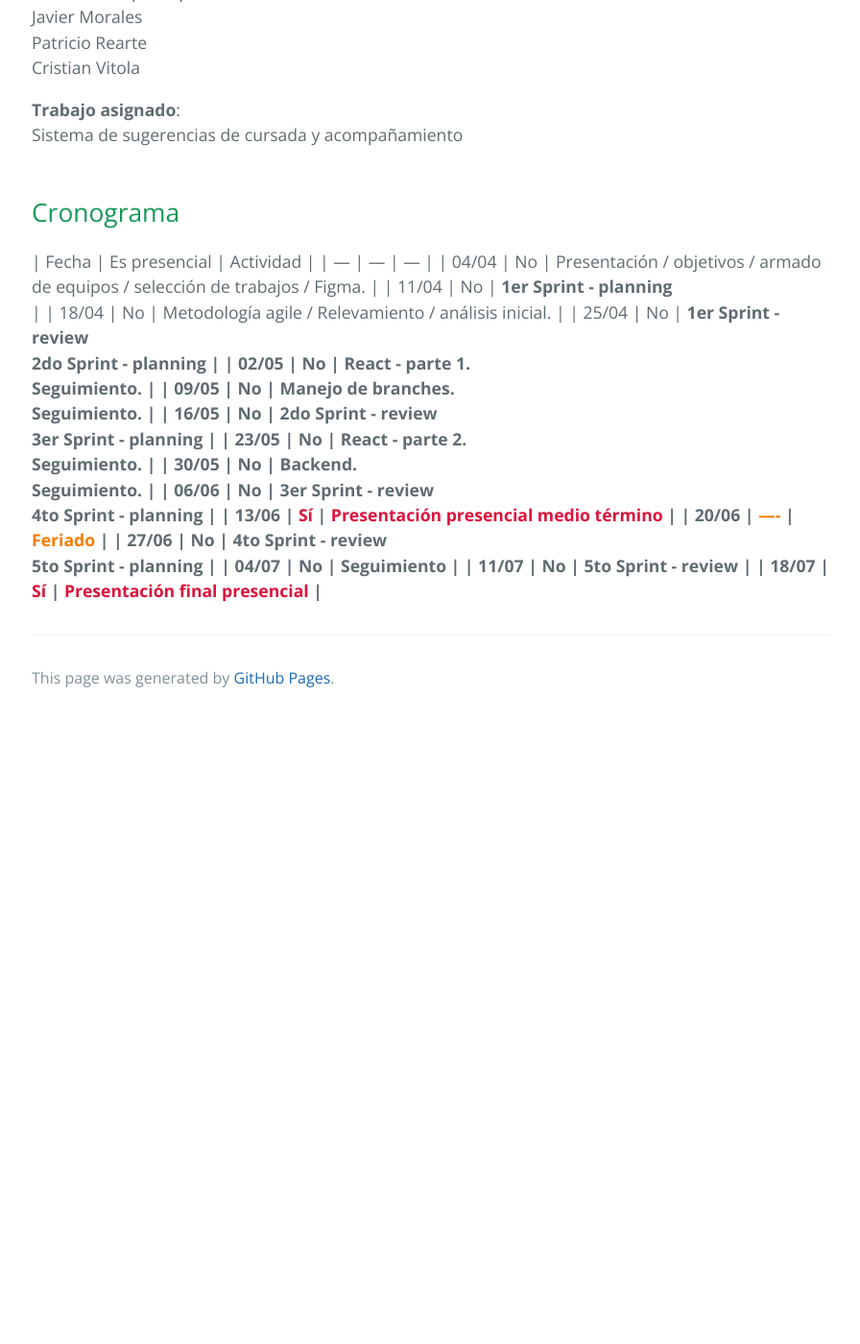
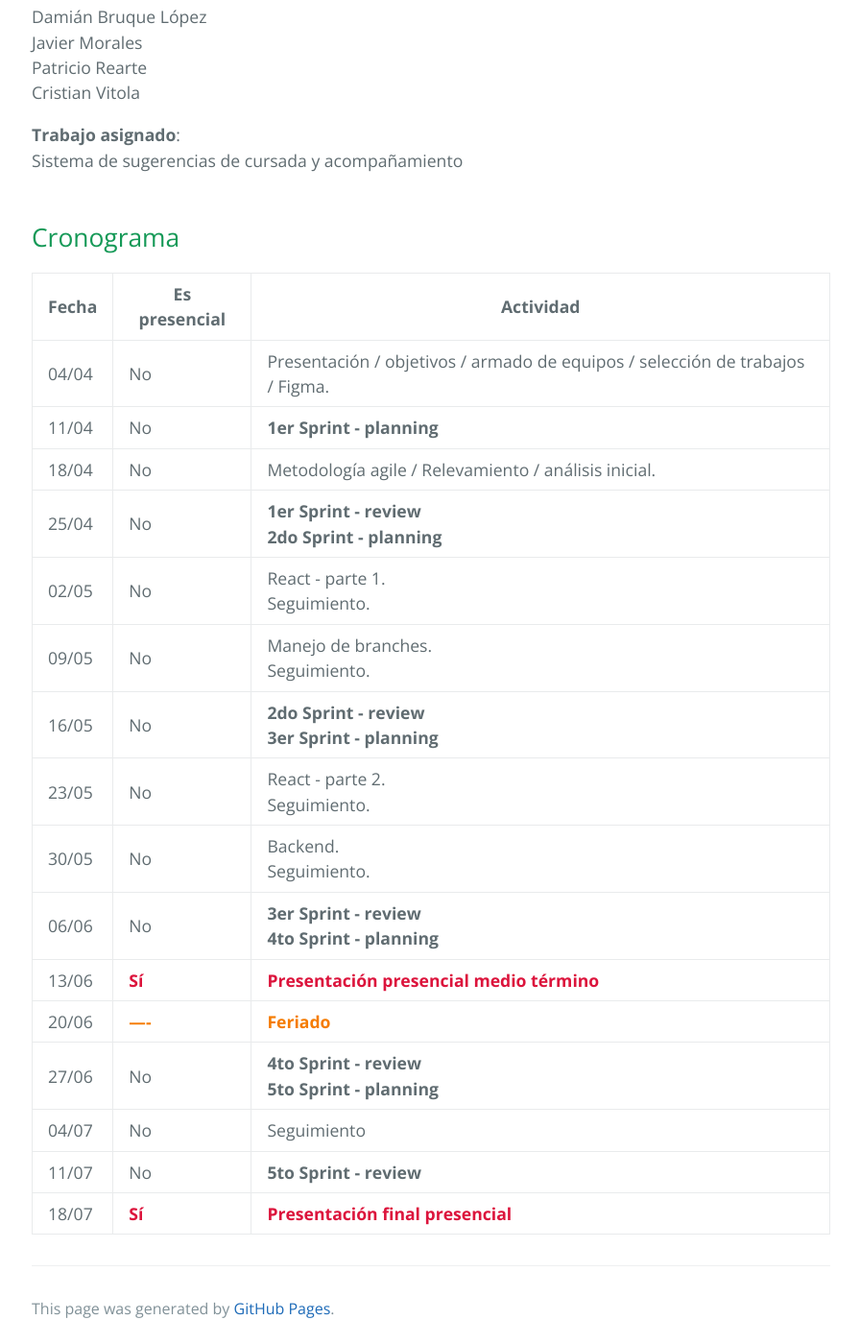
Before and after one commit to unahur-desapp/unahur-desapp-site, a Jekyll site: the page built from cuatrimestres/2024s1-desapp.md, in a window 1280 px wide and 1400 px high, scrolled down 7599 px. Shown: the whole window at 96% size, without its empty margins (191-1087 px from the left). Built offline with Jekyll 4.4.1, drawn with Linux system fonts in a browser that asks for light colours; our own code applies the rules of GitHub Pages for plain Markdown files; before the commit the page ends 8349 px from its top, so only the background shows below that; some of the changed text lies outside the part shown.

```diff
--- a/cuatrimestres/2024s1-desapp.md
+++ b/cuatrimestres/2024s1-desapp.md
@@ -198,7 +198,8 @@ Pablo Lopes Ferrao
 Marcos Macagna
 Nahuel Monje
 
-Trabajo asignado: Alquiler de autos
+**Trabajo asignado**:
+Alquiler de autos
 
 ### Grupo 2
 Gabriel Bianglino
@@ -239,6 +240,7 @@ Sistema de sugerencias de cursada y acompañamiento
 
 
 ## Cronograma
+
 | Fecha | Es presencial | Actividad |
 | --- | --- | --- |
 | 04/04 | No | Presentación / objetivos / armado de equipos / selección de trabajos / Figma. |
```
